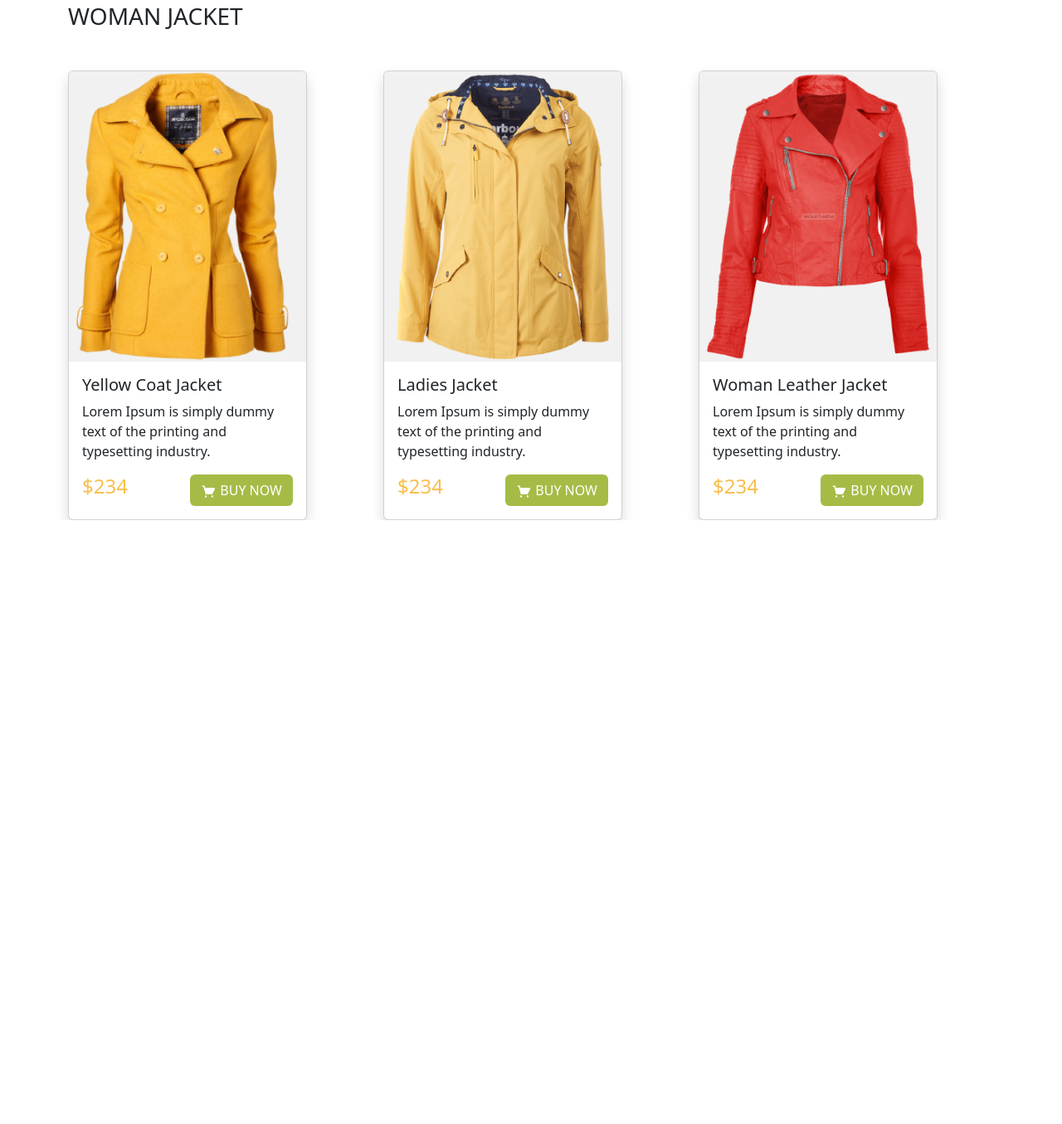
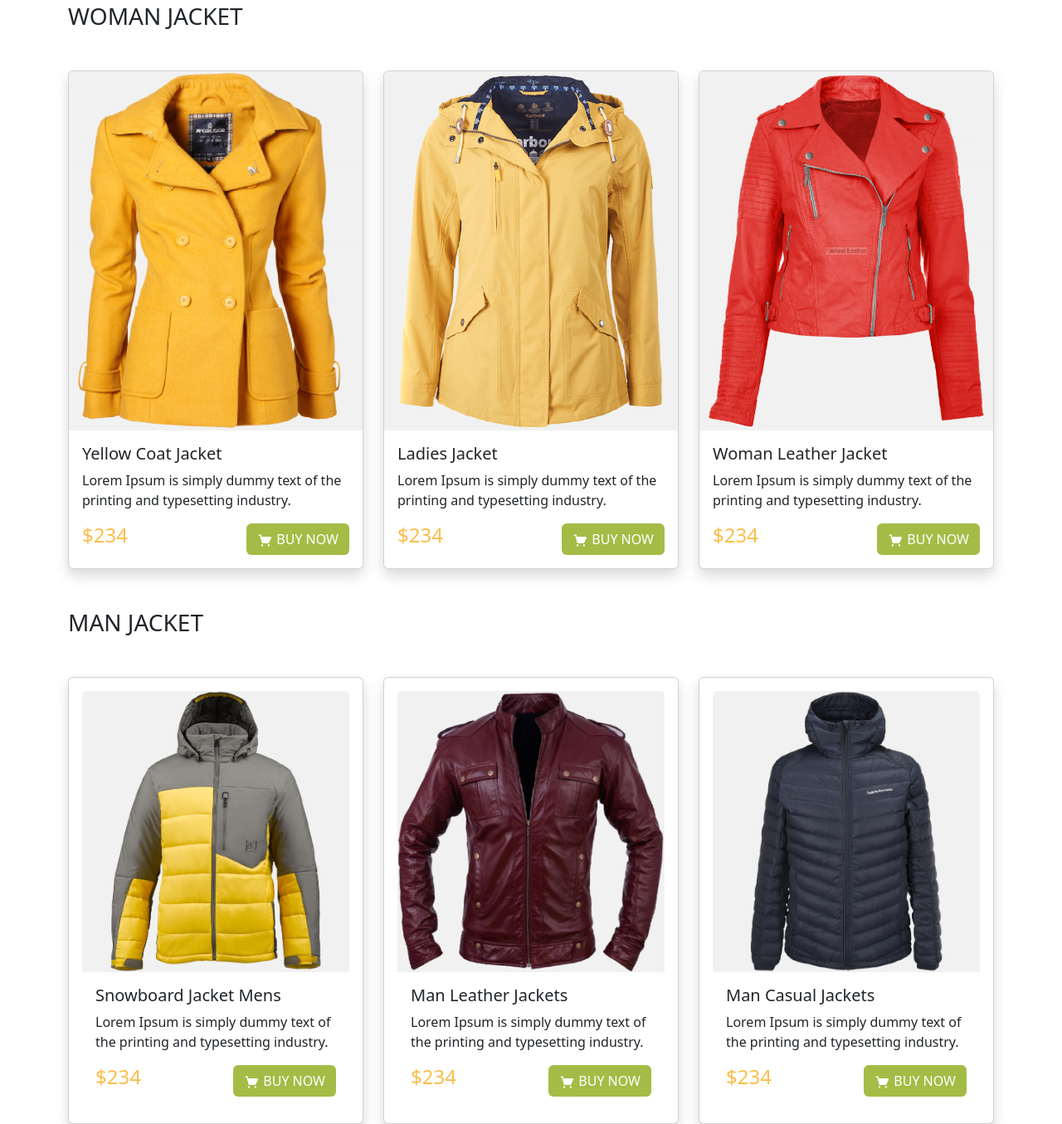
Before and after one commit to SATalukder/penguin-fashion, a plain HTML site: page index.html in a window 1280 px wide. Shown: the part 557-1912 px from the top of the page at 83% size. Before the commit the page ends 1184 px from the top, so only its background shows below. Drawn offline with Linux system fonts and the light colour scheme.

Commit message:
added man jacket

```diff
--- a/index.html
+++ b/index.html
@@ -63,12 +63,12 @@
                 </div>
             </div>
         </section>
-        <section class="bg-white">
-            <div class="container">
+        <section class="bg-white container">
+
             <h3 class="text-uppercase my-5">Woman Jacket</h3>
             <div class="row row-cols-lg-3 row-cols-md-2 row-cols-1 g-4">
-                    <div class="col">
-                        <div class="card shadow" style="width: 18rem;">
+                <div class="col-12 col-md-6 col-lg-4">
+                    <div class="card shadow">
                         <img src="images/jacket-1.png" class="card-img-top" alt="..." width="293"
                             style="background-color:#F1F1F1;">
                         <div class="card-body rounded">
@@ -84,8 +84,8 @@
                         </div>
                     </div>
                 </div>
-                    <div class="col">
-                        <div class="card shadow" style="width: 18rem;">
+                <div class="col-12 col-md-6 col-lg-4">
+                    <div class="card shadow">
                         <img src="images/jacket-2.png" class="card-img-top" alt="..." width="293"
                             style="background-color:#F1F1F1;">
                         <div class="card-body rounded">
@@ -101,8 +101,8 @@
                         </div>
                     </div>
                 </div>
-                    <div class="col">
-                        <div class="card shadow rounded" style="width: 18rem;">
+                <div class="col-12 col-md-6 col-lg-4">
+                    <div class="card shadow rounded">
                         <img src="images/jacket-3.png" class="card-img-top" alt="..." width="293"
                             style="background-color:#F1F1F1;">
                         <div class="card-body rounded">
@@ -119,7 +119,59 @@
                     </div>
                 </div>
             </div>
-
+            <h3 class="text-uppercase my-5">man Jacket</h3>
+            <div class="row row-cols-1 row-cols-md-2 row-cols-lg-3  g-4">
+                <div class="col-12 col-md-6 col-lg-4">
+                    <div class="card p-3 shadow">
+                        <img src="images/jacket-4.png" class="card-img-top" alt="..." width="293"
+                            style="background-color:#F1F1F1;">
+                        <div class="card-body">
+                            <h5 class="card-title">Snowboard Jacket Mens</h5>
+                            <p class="card-text">Lorem Ipsum is simply dummy text of the
+                                printing and typesetting industry.</p>
+                            <div class="d-flex justify-content-between">
+                                <h4 style="color:#FABE4C">$234</h4>
+                                <a href="#" class="btn text-white" style="background-color: #A4BC46;"> <img
+                                        src="icons/shopping-cart 1.png" alt="" width="19"> BUY
+                                    NOW</a>
+                            </div>
+                        </div>
+                    </div>
+                </div>
+                <div class="col-12 col-md-6 col-lg-4">
+                    <div class="card p-3 shadow">
+                        <img src="images/jacket-5.png" class="card-img-top" alt="..." width="293"
+                            style="background-color:#F1F1F1;">
+                        <div class="card-body">
+                            <h5 class="card-title">Man Leather Jackets</h5>
+                            <p class="card-text">Lorem Ipsum is simply dummy text of the
+                                printing and typesetting industry.</p>
+                            <div class="d-flex justify-content-between">
+                                <h4 style="color:#FABE4C">$234</h4>
+                                <a href="#" class="btn text-white" style="background-color: #A4BC46;"> <img
+                                        src="icons/shopping-cart 1.png" alt="" width="19"> BUY
+                                    NOW</a>
+                            </div>
+                        </div>
+                    </div>
+                </div>
+                <div class="col-12 col-md-6 col-lg-4">
+                    <div class="card shadow p-3">
+                        <img src="images/jacket-6.png" class="card-img-top" alt="..." width="293"
+                            style="background-color:#F1F1F1;">
+                        <div class="card-body">
+                            <h5 class="card-title">Man Casual Jackets</h5>
+                            <p class="card-text">Lorem Ipsum is simply dummy text of the
+                                printing and typesetting industry.</p>
+                            <div class="d-flex justify-content-between">
+                                <h4 style="color:#FABE4C">$234</h4>
+                                <a href="#" class="btn text-white" style="background-color: #A4BC46;"> <img
+                                        src="icons/shopping-cart 1.png" alt="" width="19"> BUY
+                                    NOW</a>
+                            </div>
+                        </div>
+                    </div>
+                </div>
             </div>
         </section>
     </main>
```
Lines whose indentation alone changed are shown as unchanged.
